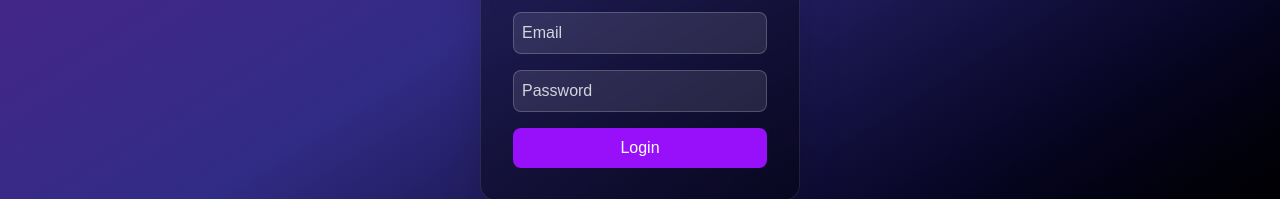
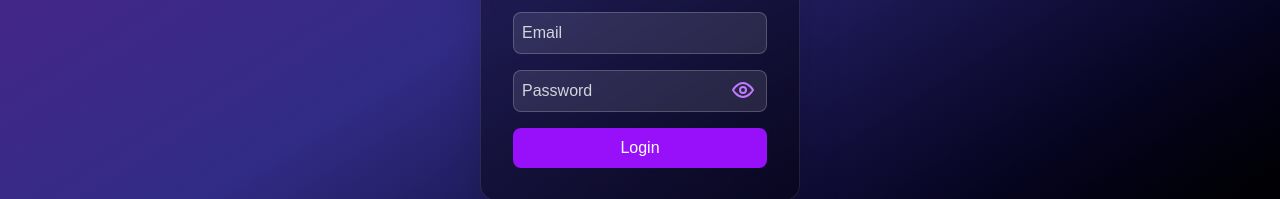
Before and after one commit to saadsikander60/masfoot-llc-frontend, a Next.js app: page /admin/login in a window 1280 px wide. Shown: the part 477-676 px from the top of the page. Built offline with nearby package versions, Linux system fonts and the light colour scheme.

Commit message:
Add password visibility toggle to login form

```diff
--- a/app/admin/login/page.jsx
+++ b/app/admin/login/page.jsx
@@ -5,6 +5,7 @@ export default function Login() {
   const [email, setEmail] = useState("");
   const [password, setPassword] = useState("");
   const [loading, setLoading] = useState(false);
+  const [showPassword, setShowPassword] = useState(false);
 
   const handleLogin = async () => {
     setLoading(true);
@@ -21,17 +22,9 @@ export default function Login() {
       const data = await res.json();
 
       if (data.success) {
-        // ✅ token save
         localStorage.setItem("token", data.token);
-
-        // ❌ alert hata diya (UX improve)
-        // alert("Login successful ✅");
-
-        // ✅ smooth redirect
         window.location.href = "/admin/dashboard";
-
       } else {
-        // ❗ error alert rehne diya
         alert(data.message);
       }
 
@@ -45,7 +38,6 @@ export default function Login() {
   return (
     <div className="flex flex-col items-center justify-center min-h-screen bg-gradient-to-br from-purple-900 via-indigo-900 to-black">
 
-      {/* 🔥 Logo Section */}
       <div className="text-center mb-10">
 
         <div className="flex justify-center mb-4">
@@ -70,7 +62,6 @@ export default function Login() {
 
       </div>
 
-      {/* 🔥 Login Card */}
       <div className="bg-black/40 backdrop-blur-lg p-8 rounded-2xl shadow-2xl w-80 border border-white/10">
 
         <h2 className="text-2xl font-bold mb-6 text-center text-white">
@@ -85,13 +76,33 @@ export default function Login() {
           className="w-full mb-4 p-2 rounded-lg bg-white/10 text-white placeholder-gray-300 border border-white/20 focus:outline-none focus:ring-2 focus:ring-purple-500"
         />
 
-        <input
-          type="password"
-          placeholder="Password"
-          value={password}
-          onChange={(e) => setPassword(e.target.value)}
-          className="w-full mb-4 p-2 rounded-lg bg-white/10 text-white placeholder-gray-300 border border-white/20 focus:outline-none focus:ring-2 focus:ring-purple-500"
-        />
+        <div className="relative mb-4">
+          <input
+            type={showPassword ? "text" : "password"}
+            placeholder="Password"
+            value={password}
+            onChange={(e) => setPassword(e.target.value)}
+            className="w-full p-2 rounded-lg bg-white/10 text-white placeholder-gray-300 border border-white/20 focus:outline-none focus:ring-2 focus:ring-purple-500"
+          />
+
+          <button
+            type="button"
+            onClick={() => setShowPassword(!showPassword)}
+           className="absolute right-3 top-2 text-purple-400 hover:text-purple-500 transition"
+          >
+            {showPassword ? (
+              <svg xmlns="http://www.w3.org/2000/svg" className="w-6 h-6" fill="none" viewBox="0 0 24 24" stroke="currentColor">
+                <path strokeLinecap="round" strokeLinejoin="round" strokeWidth="2"
+                  d="M13.875 18.825A10.05 10.05 0 0112 19c-5 0-9-7-9-7a17.5 17.5 0 013.05-3.95M6.7 6.7A9.956 9.956 0 0112 5c5 0 9 7 9 7a17.5 17.5 0 01-4.05 4.95M15 12a3 3 0 11-6 0 3 3 0 016 0zm6 6L3 3" />
+              </svg>
+            ) : (
+              <svg xmlns="http://www.w3.org/2000/svg" className="w-6 h-6" fill="none" viewBox="0 0 24 24" stroke="currentColor">
+                <path strokeLinecap="round" strokeLinejoin="round" strokeWidth="2"
+                  d="M15 12a3 3 0 11-6 0 3 3 0 016 0zm7 0s-4 7-10 7S2 12 2 12s4-7 10-7 10 7 10 7z" />
+              </svg>
+            )}
+          </button>
+        </div>
 
         <button
           onClick={handleLogin}
```
